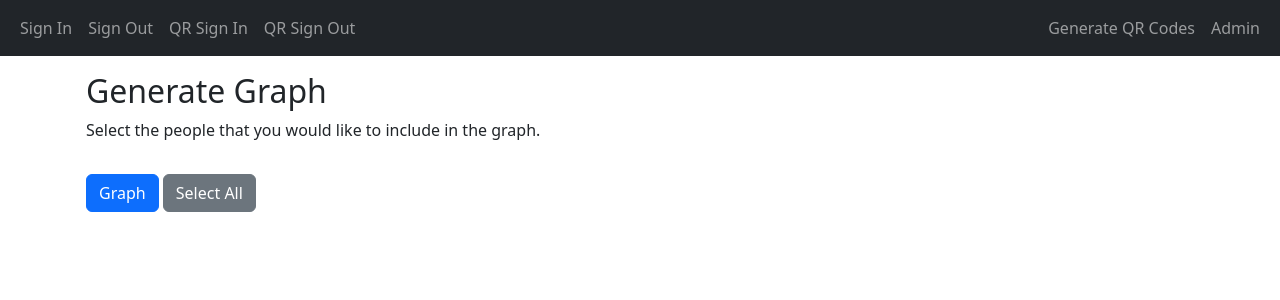
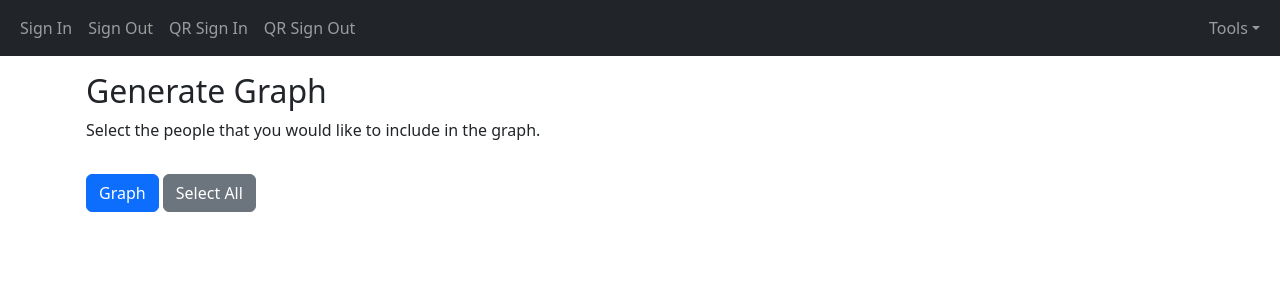
Before and after one commit to rw-a/sign-in, a Django app: page /graph/ in a window 1280 px wide. Shown: the top 300 px of the page. Run offline with Django 4.2, Linux system fonts and the light colour scheme; the visitor is signed in with stand-in values (Sample User, id 1); data that the repository does not hold is empty.

Commit message:
navbar admin pages now in a dropdown

```diff
--- a/signin/templates/signin/navbar.html
+++ b/signin/templates/signin/navbar.html
@@ -11,8 +11,14 @@
                 <a href="/qrsignout" class="nav-item nav-link {% if page == 'qrsignout' %}active{% endif %}">QR Sign Out</a>
             </div>
             <div class="navbar-nav ms-auto">
-                <a href="/generateqr" class="nav-item nav-link {% if page == 'generateqr' %}active{% endif %}">Generate QR Codes</a>
-                <a href="/admin/signin/person" class="nav-item nav-link">Admin</a>
+                <div class="nav-item dropdown">
+                  <a class="nav-link dropdown-toggle" href="#" role="button" data-bs-toggle="dropdown" aria-expanded="false">Tools</a>
+                  <div class="dropdown-menu dropdown-menu-end dropdown-menu-dark">
+                    <a href="/generateqr" class="nav-item nav-link {% if page == 'generateqr' %}active{% endif %}">Generate QR Codes</a>
+                    <a href="/graph" class="nav-item nav-link {% if page == 'graph' %}active{% endif %}">Graph</a>
+                    <a href="/admin/signin/person" class="nav-item nav-link">Admin</a>
+                  </div>
+                </div>
             </div>
         </div>
     </div>
```
